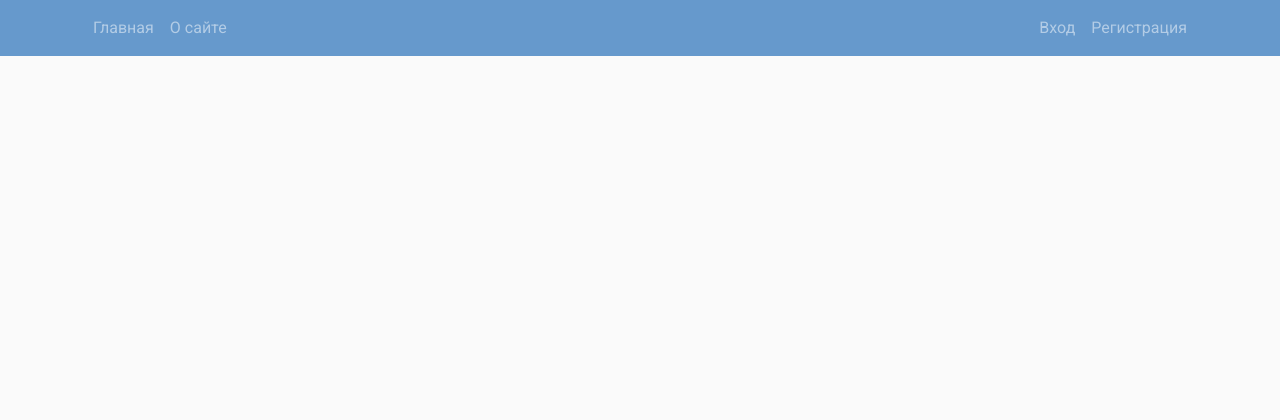
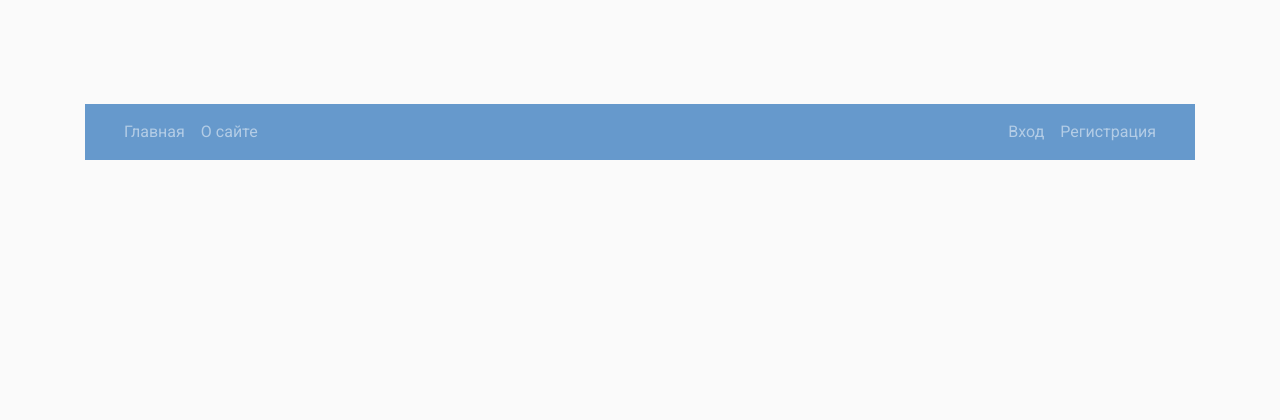
Before and after one commit to nikk-93/FinalProject, a Django app: page / in a window 1280 px wide. Shown: the top 420 px of the page. Run offline with Django 3.2, Linux system fonts and the light colour scheme; data that the repository does not hold is empty; some libraries are stand-ins or nearby versions.

Commit message:
final-fix9

```diff
--- a/templates/base.html
+++ b/templates/base.html
@@ -6,7 +6,7 @@
 
   <!-- Обязательные мета-теги -->
   <meta charset="utf-8">
-  <meta name="viewport" content="width=device-width, initial-scale=1, shrink-to-fit=no">
+  <meta name="viewport" content="width=device-width, initial-scale=1" />
   {% if title %}
   <title>{{ title }}</title>
   {% else %}
@@ -28,8 +28,8 @@
 </head>
 
 <body>
-  <header class="navbar-header fixed-top">
-    <nav class="navbar navbar-expand-md navbar-dark bg-blue fixed-top">
+  <header class="container">
+    <nav class="navbar navbar-expand-md navbar-dark bg-blue navbar-fixed-top">
       <div class="container">
         <button class="navbar-toggler" type="button" data-toggle="collapse" data-target="#navbarToggle"
           aria-controls="navbarToggle" aria-expanded="false" aria-label="Toggle navigation">
```
